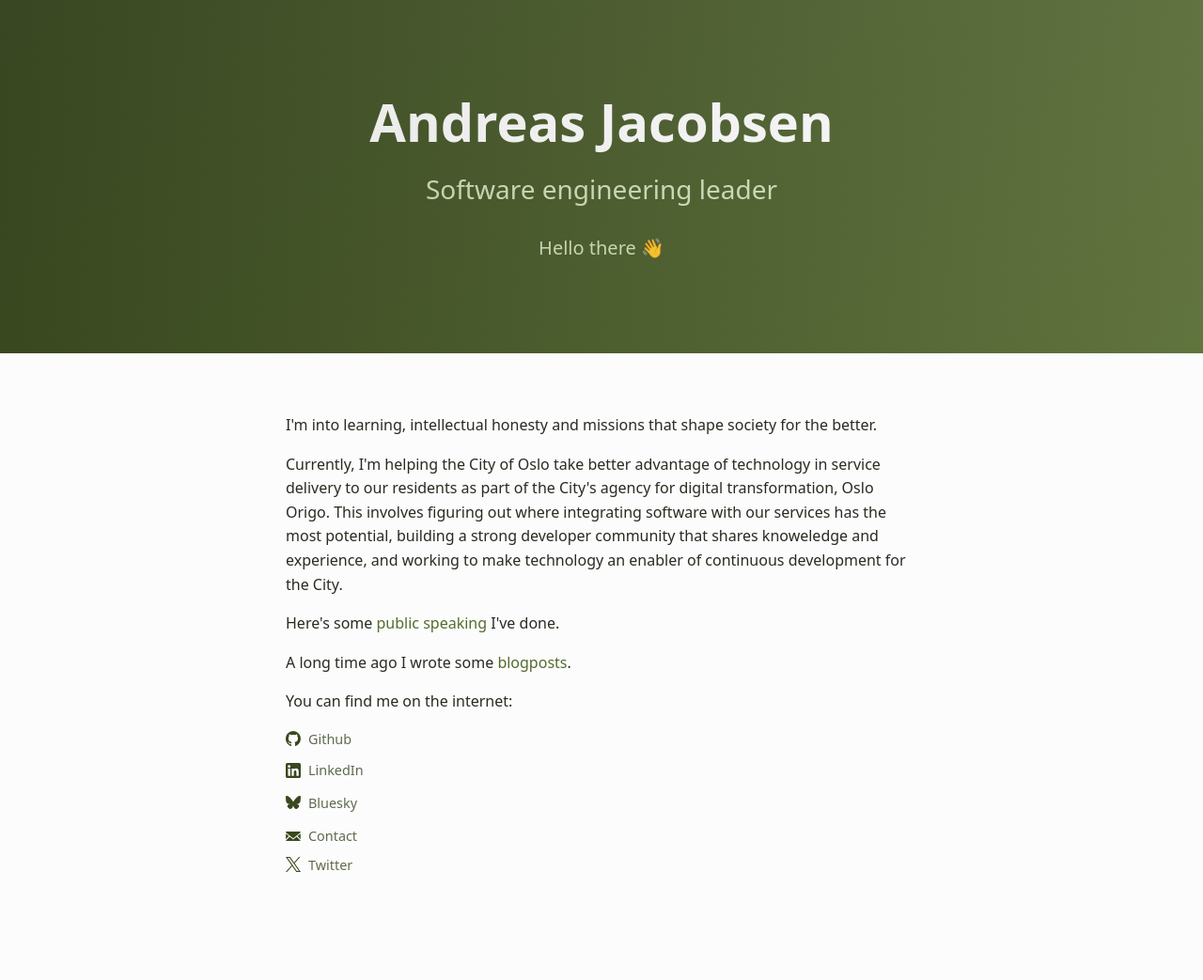
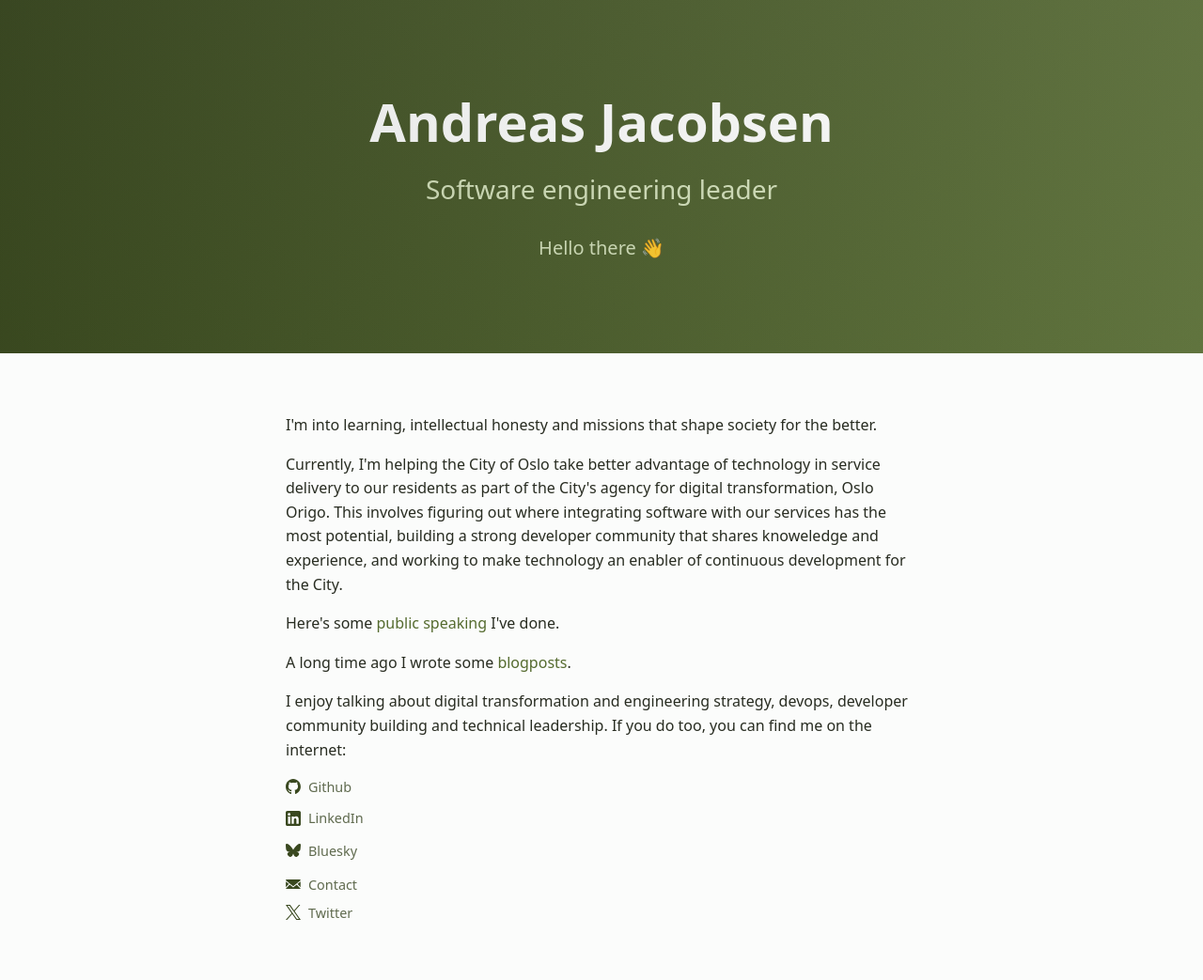
Before and after one commit to andreaja/andreaja.github.io, a Jekyll site: the page built from index.html, in a window 1280 px wide. Shown: the whole page at 94% size. Built offline with Jekyll 4.4.1, drawn with Linux system fonts in a browser that asks for light colours; before the commit the page ends 992 px from its top, so only the background shows below that.

Commit message:
Add topics for discussion

```diff
--- a/index.html
+++ b/index.html
@@ -25,7 +25,7 @@ title: Home
       <p>A long time ago I wrote some <a href="{{ '/distraction' | relative_url }}">blogposts</a>.</p>
     </div>
     <div class="home-links">
-      <p>You can find me on the internet:</p>
+      <p>I enjoy talking about digital transformation and engineering strategy, devops, developer community building and technical leadership. If you do too, you can find me on the internet:</p>
       {% include socialmedia.html %}
     </div>
   </div>
```
